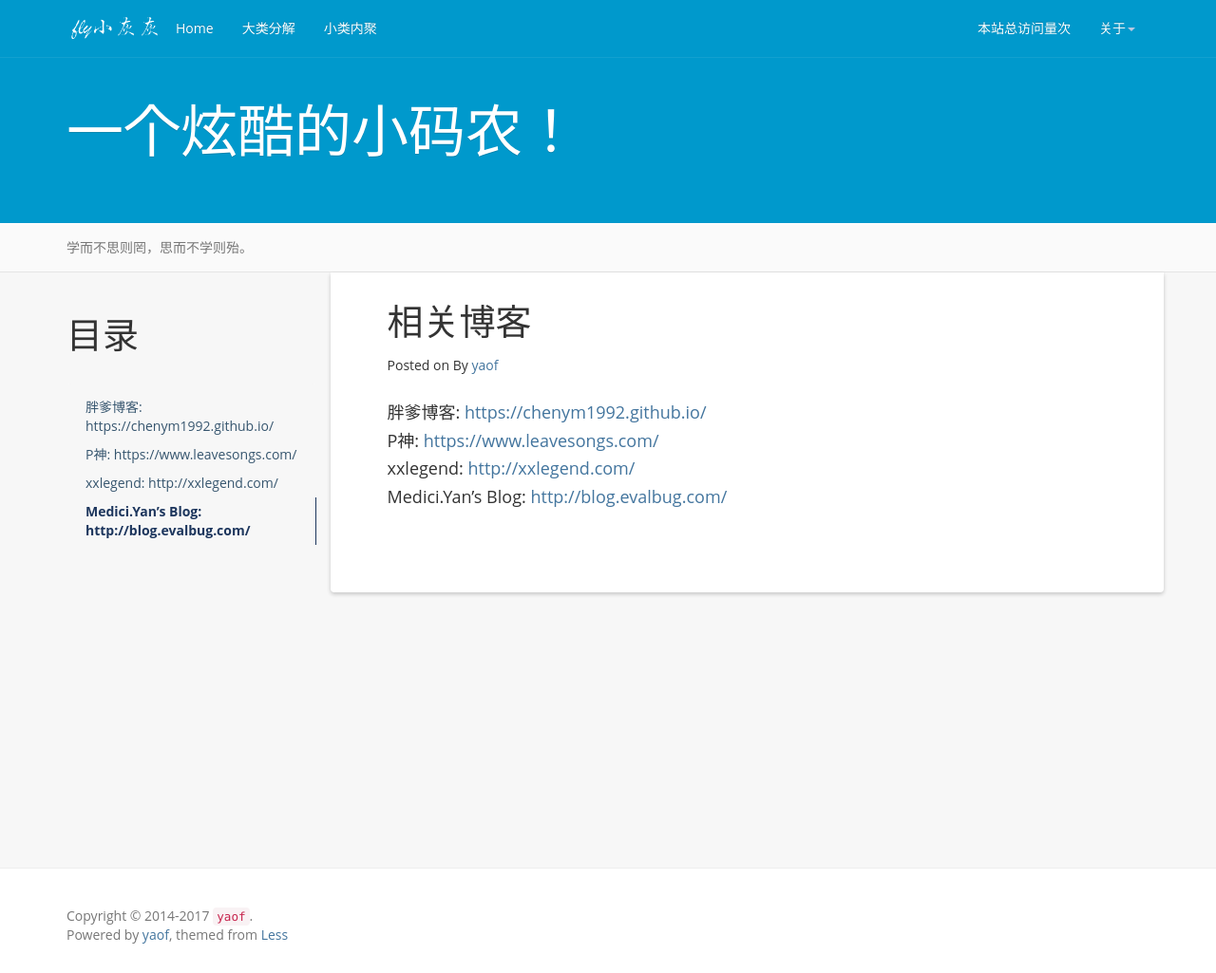
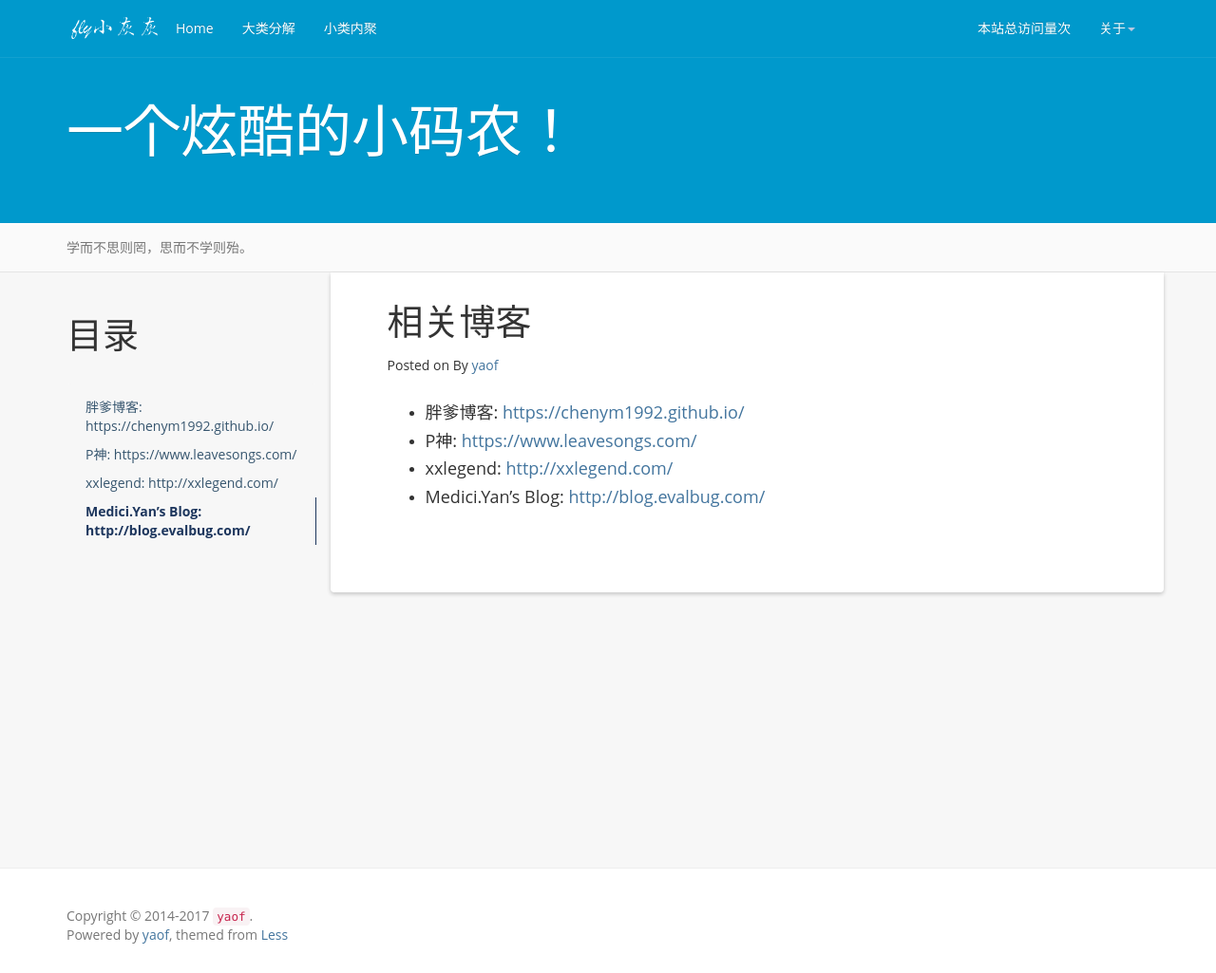
Before and after one commit to yaofeifly/yaofeifly.github.io, a Jekyll site: the page built from reference.md, in a window 1280 px wide and 1025 px high. Shown: the whole window at 95% size. Built offline with Jekyll 4.4.1, drawn with Linux system fonts in a browser that asks for light colours; nearby versions of some CDN libraries; a script that is not in the unit is left out; comment, search, counter and statistics services are not loaded.

```diff
--- a/reference.md
+++ b/reference.md
@@ -9,10 +9,10 @@ permalink: /reference/
 
 
 
-#### 胖爹博客: [https://chenym1992.github.io/](https://chenym1992.github.io/ "https://chenym1992.github.io/")
+* #### 胖爹博客: [https://chenym1992.github.io/](https://chenym1992.github.io/ "https://chenym1992.github.io/")
 
-#### P神: [https://www.leavesongs.com/](https://www.leavesongs.com/ "https://www.leavesongs.com/")
+* #### P神: [https://www.leavesongs.com/](https://www.leavesongs.com/ "https://www.leavesongs.com/")
 
-#### xxlegend: [http://xxlegend.com/](http://xxlegend.com/ "http://xxlegend.com/")
+* #### xxlegend: [http://xxlegend.com/](http://xxlegend.com/ "http://xxlegend.com/")
 
-#### Medici.Yan's Blog: [http://blog.evalbug.com/](http://blog.evalbug.com/ "http://blog.evalbug.com/")
+* #### Medici.Yan's Blog: [http://blog.evalbug.com/](http://blog.evalbug.com/ "http://blog.evalbug.com/")
```
